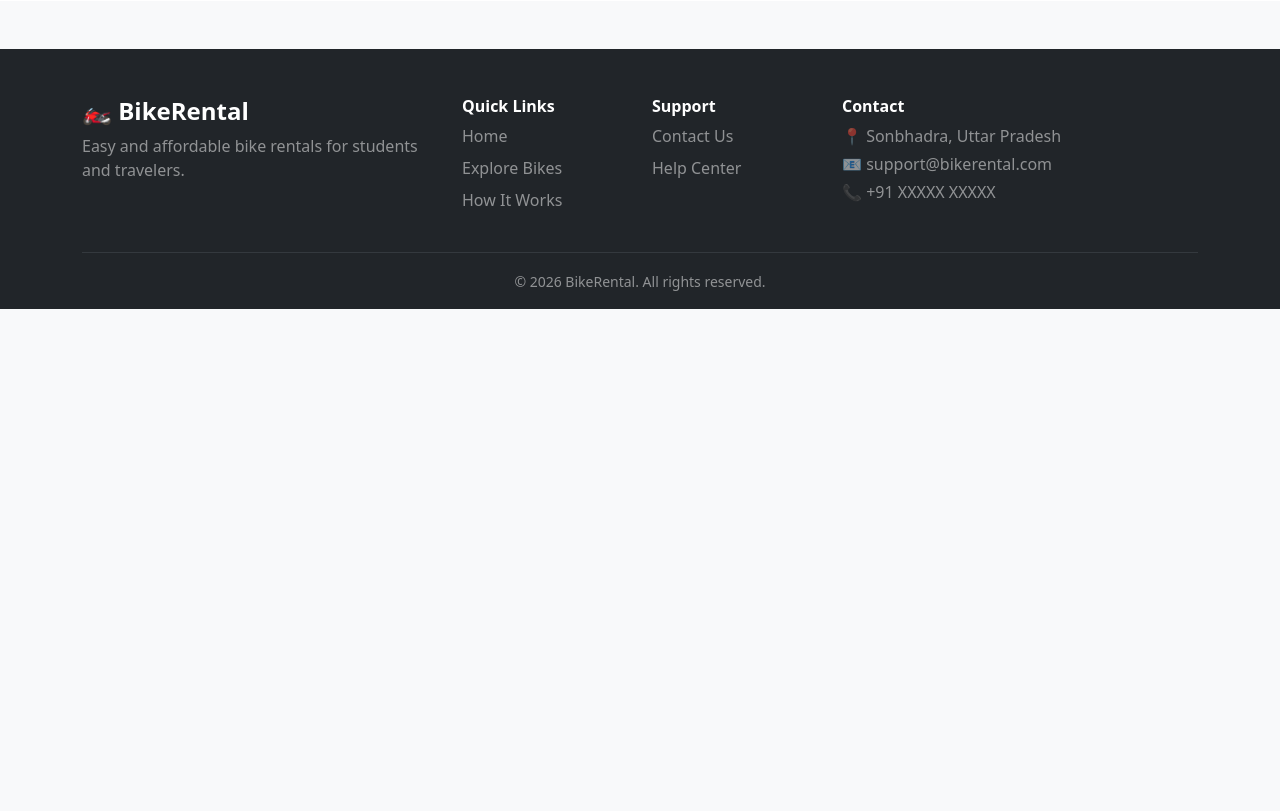
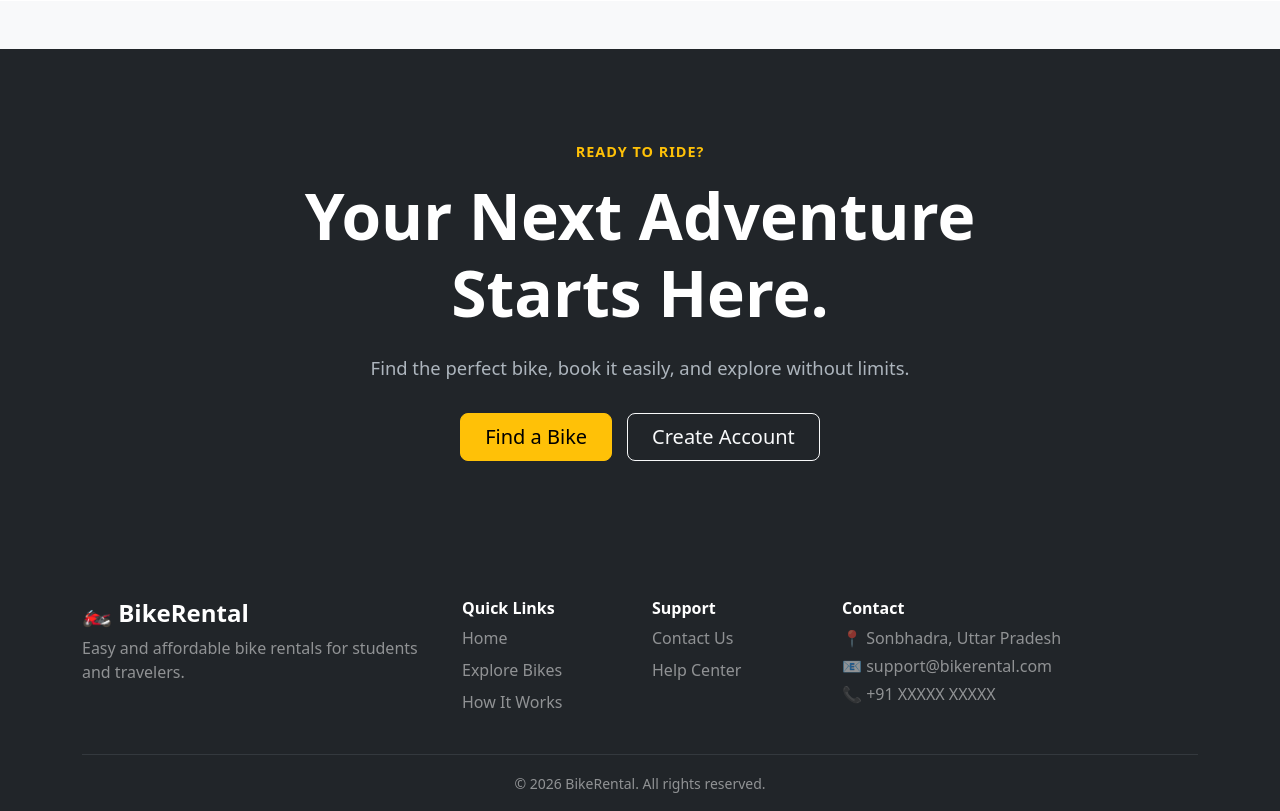
Before and after one commit to y2153406-dot/bike-rental, a Django app: page / in a window 1280 px wide. Shown: the part 2881-3692 px from the top of the page. Before the commit the page ends 3190 px from the top, so only its background shows below. Run offline with Django 5.2, Linux system fonts and the light colour scheme.

Commit message:
Add homepage call to action section

```diff
--- a/core/static/core/css/style.css
+++ b/core/static/core/css/style.css
@@ -370,3 +370,74 @@ body {
 
     line-height: 1.6;
 }
+/* ================= CTA SECTION ================= */
+
+.cta-section {
+    padding: 90px 0;
+
+    background-color: #212529;
+
+    color: white;
+}
+
+
+.cta-content {
+    max-width: 750px;
+
+    margin: auto;
+}
+
+
+.cta-small-text {
+    color: #ffc107;
+
+    font-weight: 700;
+
+    letter-spacing: 1px;
+
+    font-size: 0.9rem;
+}
+
+
+.cta-content h2 {
+    font-size: clamp(2.5rem, 5vw, 4rem);
+
+    font-weight: 800;
+
+    margin-top: 15px;
+
+    margin-bottom: 20px;
+
+    line-height: 1.2;
+}
+
+
+.cta-content p {
+    color: #adb5bd;
+
+    font-size: 1.15rem;
+
+    line-height: 1.7;
+
+    margin-bottom: 30px;
+}
+
+
+.cta-buttons {
+    display: flex;
+
+    justify-content: center;
+
+    gap: 15px;
+
+    flex-wrap: wrap;
+}
+
+
+@media (max-width: 576px) {
+
+    .cta-section {
+        padding: 70px 0;
+    }
+
+}
--- a/core/templates/core/home.html
+++ b/core/templates/core/home.html
@@ -705,5 +705,44 @@ Home | BikeRental
 </section>
 
 </section>
+<!-- ================= CTA SECTION ================= -->
+
+<section class="cta-section">
+
+    <div class="container">
+
+        <div class="cta-content text-center">
+
+            <span class="cta-small-text">
+                READY TO RIDE?
+            </span>
+
+            <h2>
+                Your Next Adventure
+                Starts Here.
+            </h2>
+
+            <p>
+                Find the perfect bike, book it easily,
+                and explore without limits.
+            </p>
+
+            <div class="cta-buttons">
+
+                <a href="#search" class="btn btn-warning btn-lg px-4">
+                    Find a Bike
+                </a>
+
+                <a href="#" class="btn btn-outline-light btn-lg px-4">
+                    Create Account
+                </a>
+
+            </div>
+
+        </div>
+
+    </div>
+
+</section>
 
 {% endblock %}
```
